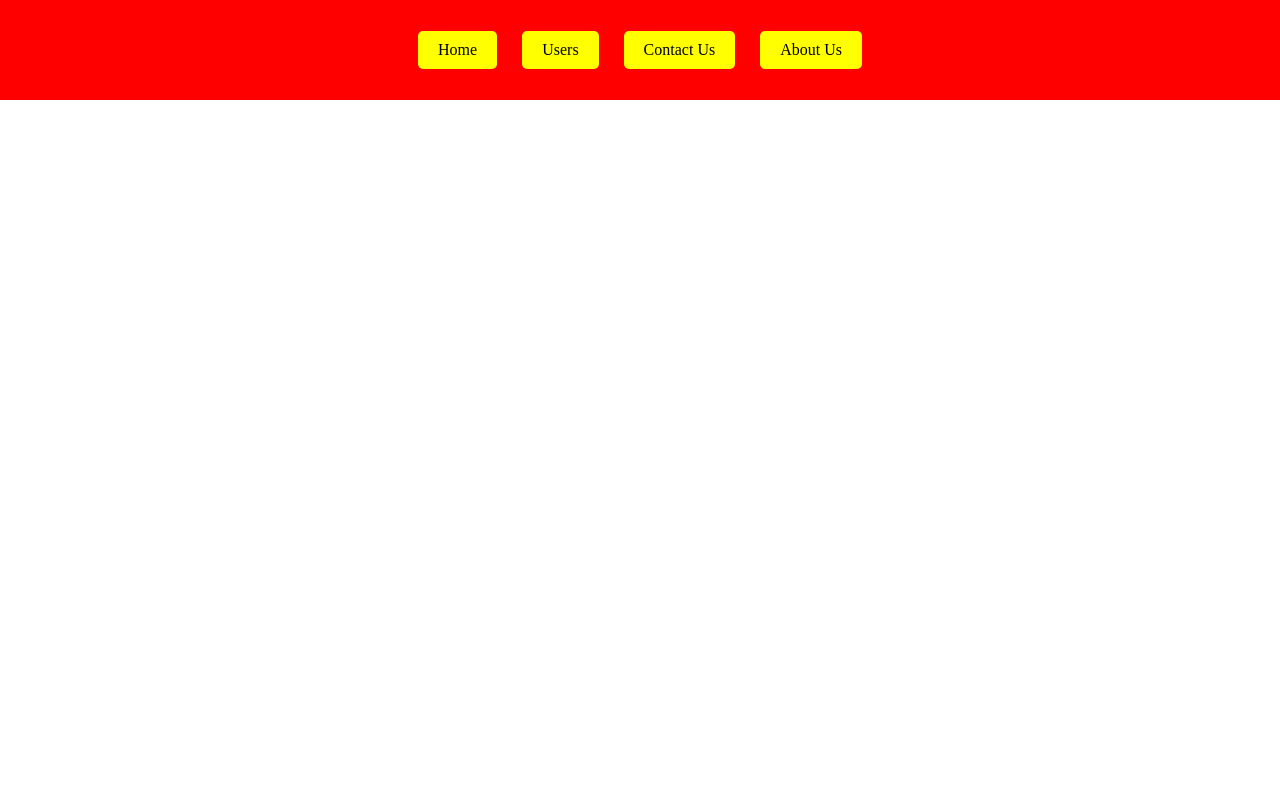
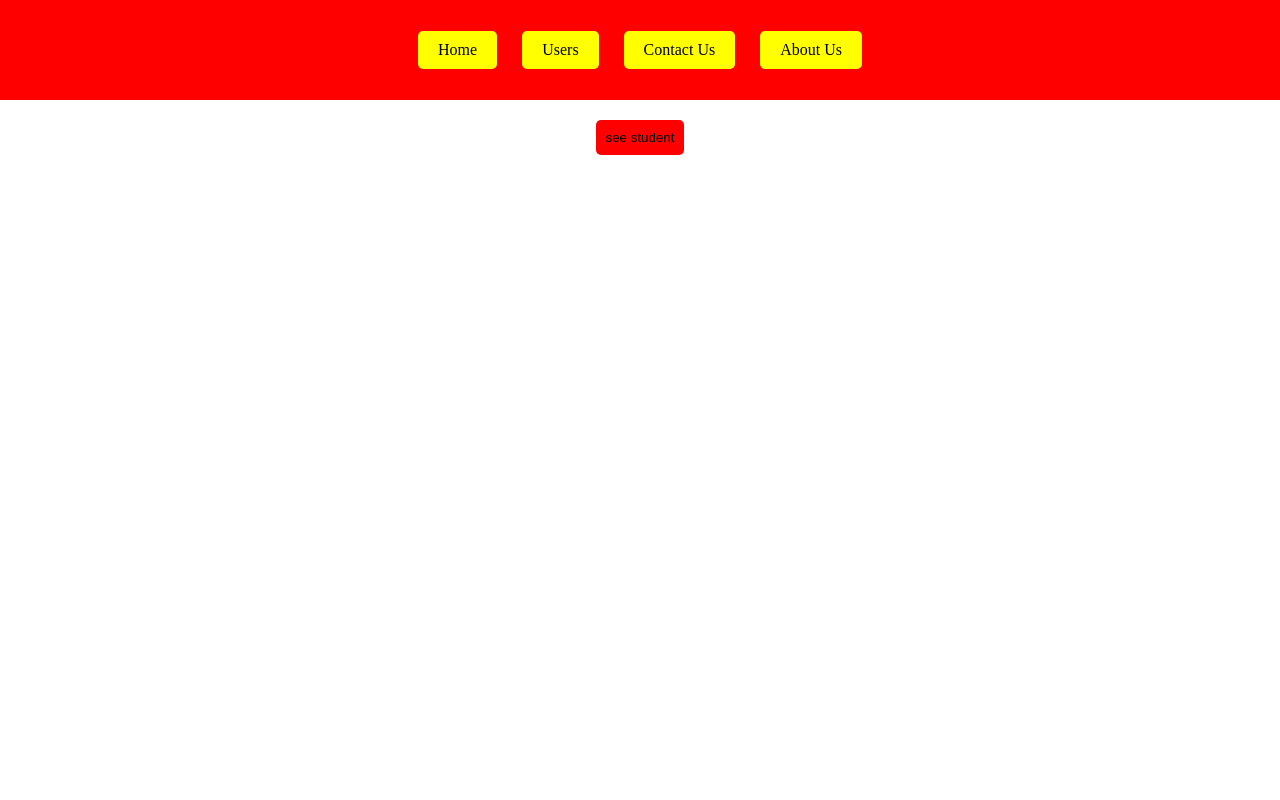
Before and after one commit to lashamm/angularLearnLasha, an Angular app in the folder HwAng/hw/: page /user/1 in a window 1280 px wide. Before the commit this address led to /. Shown: the top 800 px of the page. Built offline with nearby package versions, Linux system fonts and the light colour scheme.

Commit message:
lesson 1st half

```diff
--- a/HwAng/hw/src/app/app.routes.ts
+++ b/HwAng/hw/src/app/app.routes.ts
@@ -3,12 +3,14 @@ import { UserComponent } from './user/user.component';
 import { HomeComponent } from './home/home.component';
 import { ContactComponent } from './contact/contact.component';
 import { AboutComponent } from './about/about.component';
+import { UserDetailsComponent } from './user-details/user-details.component';
 
 export const routes: Routes = [
     {path: '', redirectTo: 'home', pathMatch: 'full'},
     {path: 'user', component: UserComponent},
     {path: 'home', component: HomeComponent},
     {path: 'contact', component: ContactComponent},
-    {path: 'about', component: AboutComponent}
+    {path: 'about', component: AboutComponent},
+    {path: 'user/:id', component: UserDetailsComponent}
 
 ];
--- /dev/null
+++ b/HwAng/hw/src/app/user-details/user-details.component.html
@@ -0,0 +1,3 @@
+<div [style]='styleBtn' class="btnStyle">
+    <button (click)="addStudent()">{{btn}}</button>
+</div>
--- /dev/null
+++ b/HwAng/hw/src/app/user-details/user-details.component.scss
@@ -0,0 +1,20 @@
+.btnStyle{
+    width: 100%;
+    display: flex;
+    justify-content: center;
+    align-items: center;
+    margin-top:20px;
+    button{
+        border:none;
+        background-color: red;
+        padding:10px;
+        border-radius: 5px;
+        cursor:pointer;
+        transition: 0.4s;
+    }
+    button:hover{
+        transform: scale(1.2);
+        background-color: black;
+        color:red;
+    }
+}
--- /dev/null
+++ b/HwAng/hw/src/app/user-details/user-details.component.ts
@@ -0,0 +1,21 @@
+import { Component } from '@angular/core';
+import { Student } from '../Models/student';
+
+@Component({
+  selector: 'app-user-details',
+  imports: [],
+  templateUrl: './user-details.component.html',
+  styleUrl: './user-details.component.scss'
+})
+export class UserDetailsComponent {
+  user = new Student()
+  userArr :any[] = []
+  emptyArr :any[] = []
+  btn = 'see student'
+  styleBtn = ''
+
+  addStudent(){
+    this.userArr.push(this.user)
+    console.log(this.userArr)
+   }
+}
--- a/HwAng/hw/src/app/user/user.component.html
+++ b/HwAng/hw/src/app/user/user.component.html
@@ -2,14 +2,13 @@
     <button (click)="addStudent()">{{btn}}</button>
 </div>
 
-<div data-aos="zoom-in"  class="studentCard">
+<div class="studentCard">
     <div class="info">
         <div class="nameLast" *ngFor="let el of userArr[0].data">
-            <img [src]="el.avatar" alt="">
+            <img routerLink="/user/{{el.id}}" [src]="el.avatar" alt="">
             <p>First Name: {{el.first_name}}</p>
             <p>Last Name: {{el.last_name}}</p>
             <p>Mail: {{el.email}}</p>
-            <p>id: {{el.id}}</p>
         </div>
     </div>
 </div>
--- a/HwAng/hw/src/app/user/user.component.ts
+++ b/HwAng/hw/src/app/user/user.component.ts
@@ -1,10 +1,11 @@
 import { Component } from '@angular/core';
 import { Student } from '../Models/student'
 import { CommonModule } from '@angular/common';
+import { RouterModule } from '@angular/router';
 
 @Component({
   selector: 'app-user',
-  imports: [CommonModule],
+  imports: [CommonModule, RouterModule],
   templateUrl: './user.component.html',
   styleUrl: './user.component.scss'
 })
@@ -18,6 +19,5 @@ export class UserComponent {
   addStudent(){
     this.userArr.push(this.user)
     console.log(this.userArr)
-    this.styleBtn = 'display:none'
   }
 }
```
